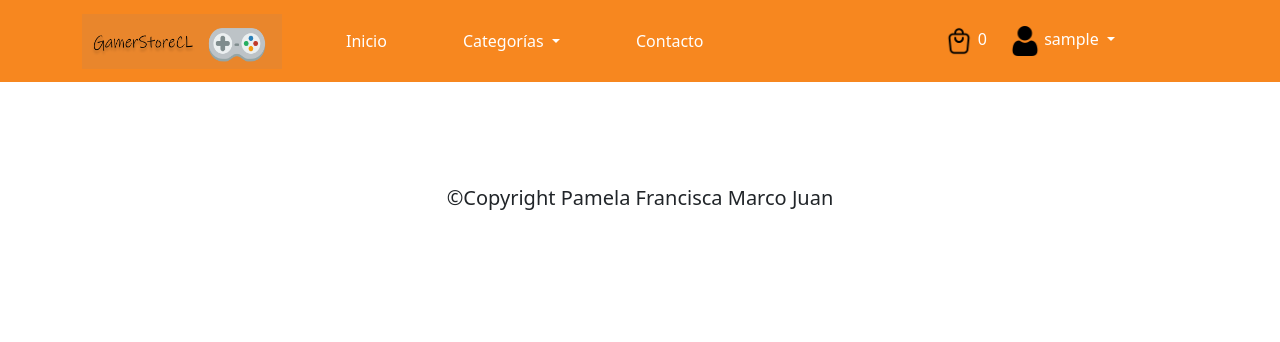
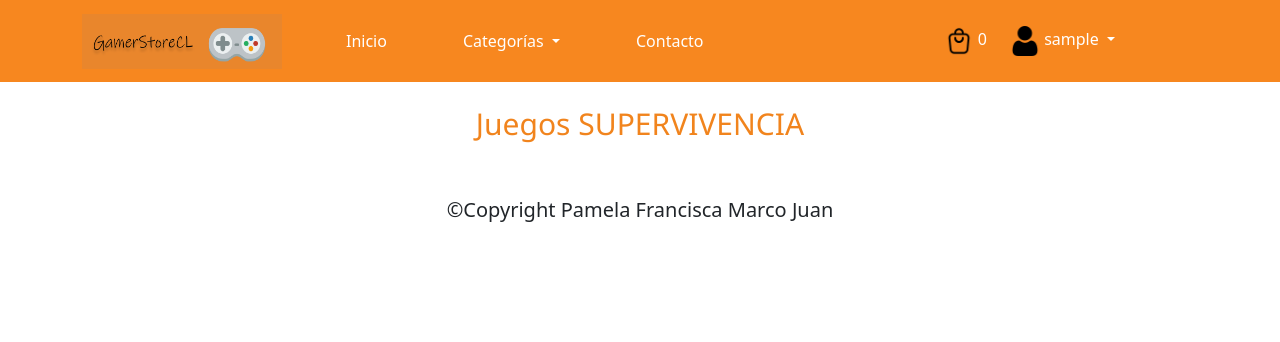
Before and after one commit to JuanmirandaSiromax/gamerstorecl, a Django app: page /princjuegos/juegossupervivencia in a window 1280 px wide. Shown: the top 342 px of the page. Run offline with Django 4.2, Linux system fonts and the light colour scheme; the visitor is signed in with stand-in values (Sample User, id 1); data that the repository does not hold is empty.

Commit message:
Update supervivencia.html

```diff
--- a/mientretencion/templates/juegos/supervivencia.html
+++ b/mientretencion/templates/juegos/supervivencia.html
@@ -3,7 +3,8 @@
 
 
 {% block contenido %}
-<h1>Juegos SUPERVIVENCIA</h1>
+<br>
+<h1 class="titulo-novedades">Juegos SUPERVIVENCIA</h1>
 <div class="container">
   <div class="row">
 
```
